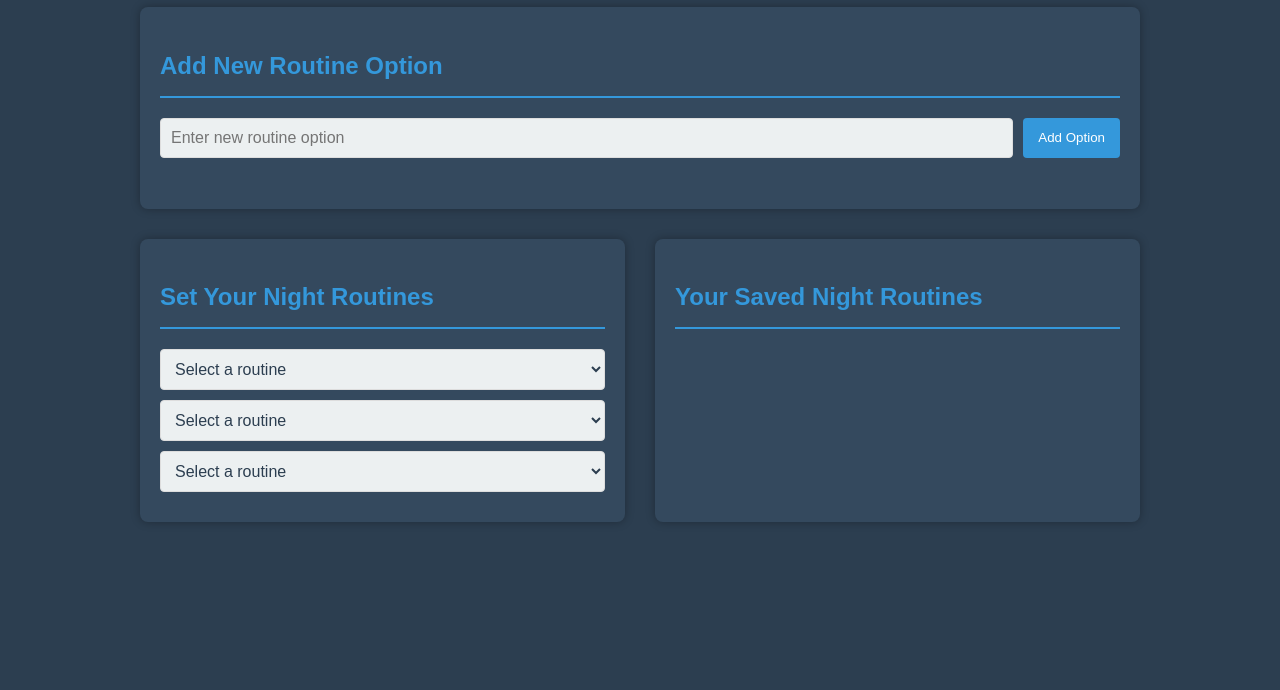
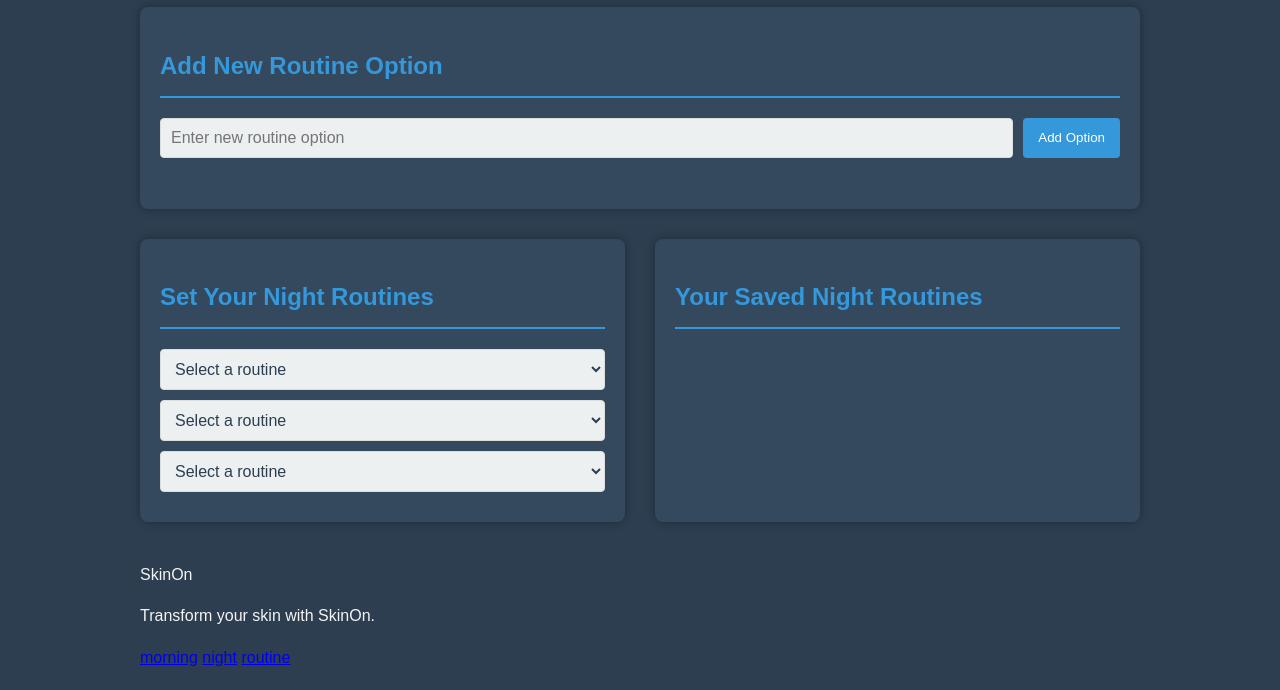
Before and after one commit to hofkj/SkinOn, a plain HTML site: page html/night.html in a window 1280 px wide. Shown: the part 187-877 px from the top of the page. Before the commit the page ends 800 px from the top, so only its background shows below. Drawn offline with Linux system fonts and the light colour scheme.

Commit message:
a태그 경로 추가

```diff
--- a/html/night.html
+++ b/html/night.html
@@ -58,6 +58,21 @@
             </div>
         </div>
     </div>
+
+    <!-- 푸터 -->
+    <footer>
+        <div class="container">
+            <div class="footer-content">
+                <div class="logo">SkinOn</div>
+                <p>Transform your skin with SkinOn.</p>
+            </div>
+            <div class="footer-links">
+                <a href="/html/morning.html">morning</a>
+                <a href="/html/night.html">night</a>
+                <a href="#routine">routine</a>
+            </div>
+        </div>
+    </footer>
     <script src="/js/night.js"></script>
 </body>
 
```
Also changed, not shown: html/index.html (+2 -2 lines), html/ingredient.html (+2 -2 lines), html/morning.html (+2 -2 lines).
